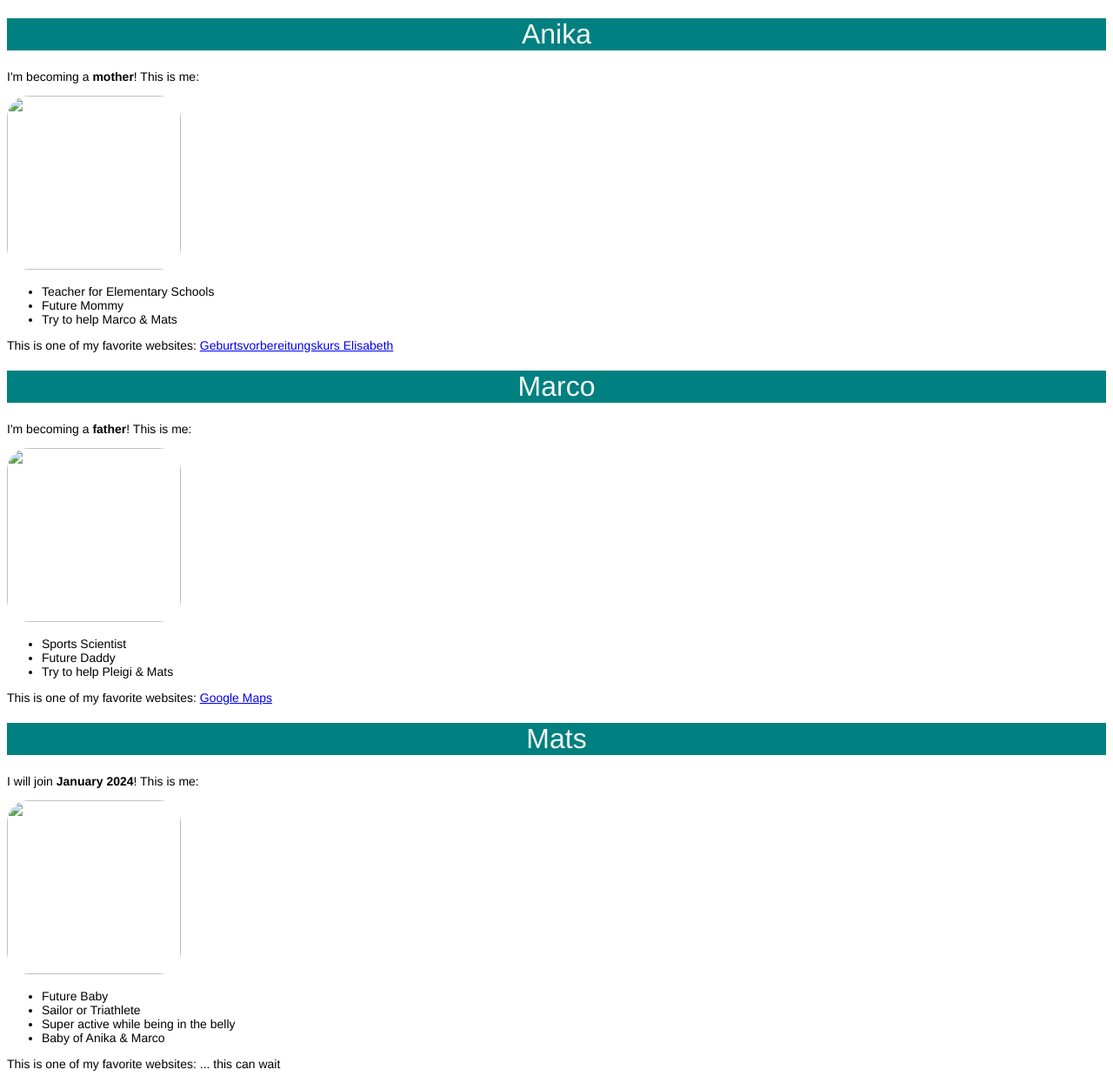
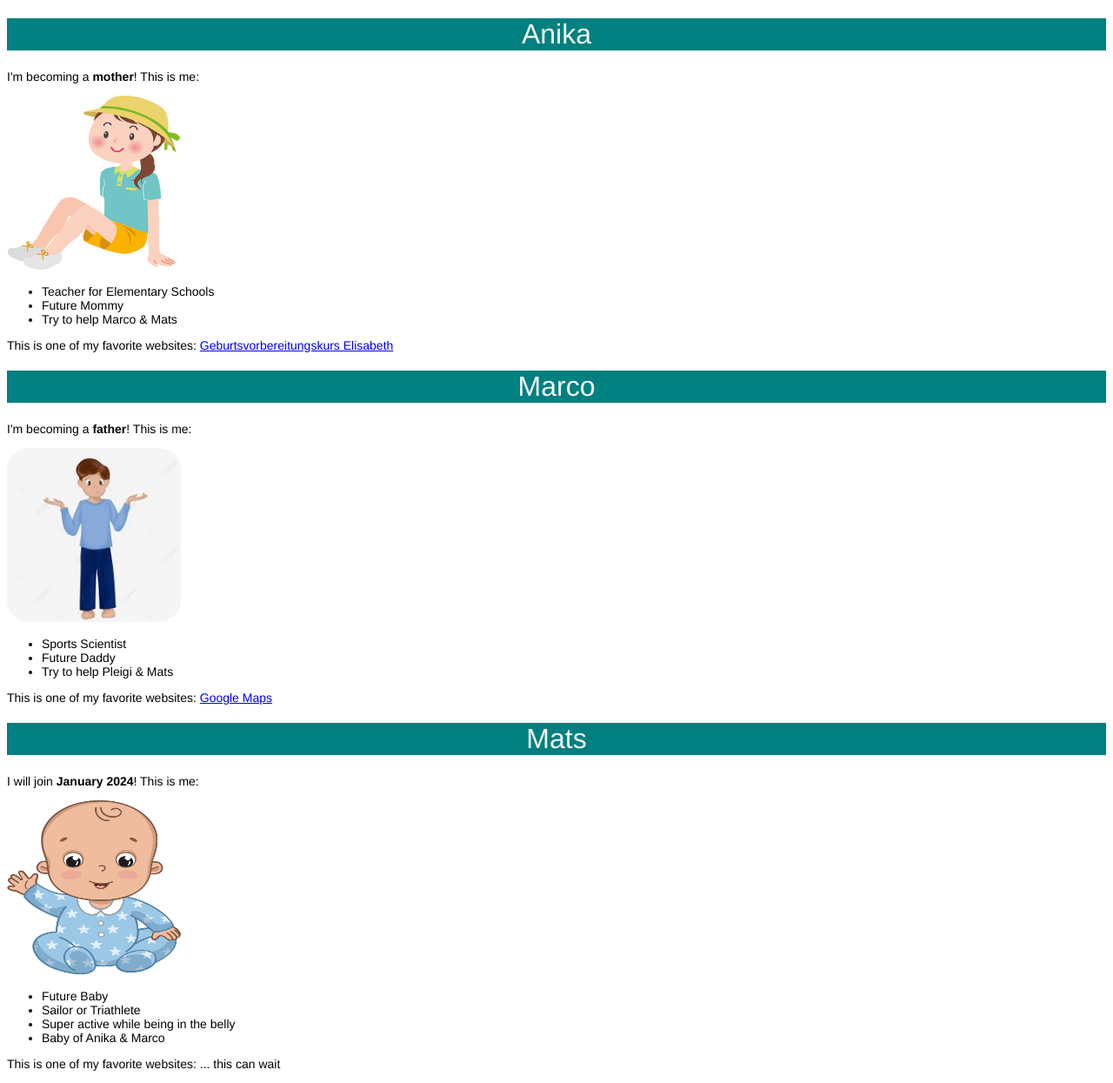
Before and after one commit to mango304/mango304.github.io, a plain HTML site: page index.html in a window 1280 px wide. Shown: the whole page at 87% size. Drawn offline with Linux system fonts and the light colour scheme.

Commit message:
Update index.html
adjust image route

```diff
--- a/index.html
+++ b/index.html
@@ -11,7 +11,7 @@
 <!-- Part: Anika -->
 <h1 class="bold">Anika</h1>
 <p>I'm becoming a <strong>mother</strong>! This is me:</p>
-<img src="./resources/images/mama.png">
+<img src="./mama.png">
 <ul>
   <li>Teacher for Elementary Schools</li>
   <li>Future Mommy</li>
@@ -22,7 +22,7 @@
   <!-- Part: Marco -->
   <h1 class="bold">Marco</h1>
 <p>I'm becoming a <strong>father</strong>! This is me:</p>
-<img src="./resources/images/papa.jpeg">
+<img src="./papa.jpeg">
 <ul>
   <li>Sports Scientist</li>
   <li>Future Daddy</li>
@@ -33,7 +33,7 @@
 <!-- Part: Mats -->
 <h1 class="bold">Mats</h1>
 <p>I will join <strong>January 2024</strong>! This is me:</p>
-<img src="./resources/images/mats.png">
+<img src="./mats.png">
 <ul>
   <li>Future Baby</li>
   <li>Sailor or Triathlete</li>
```
